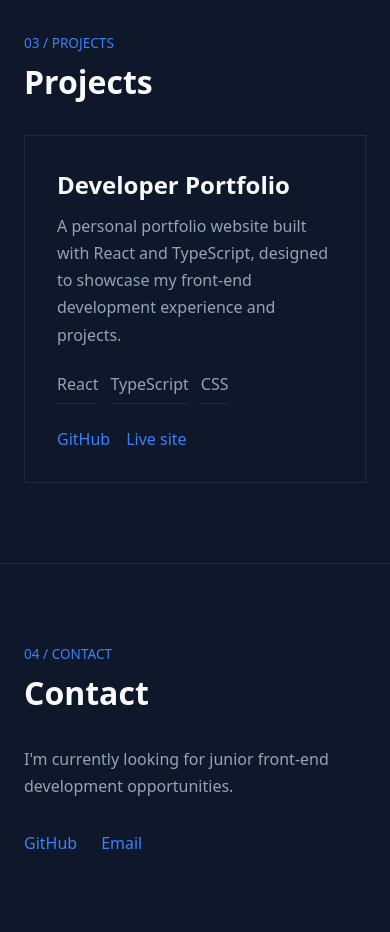
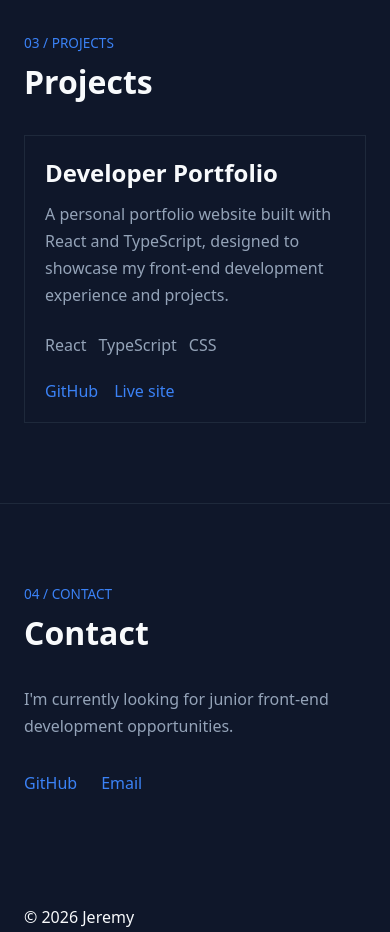
Before and after one commit to sjt-p/dev-portfolio, a React (Vite) app: page / in a window 390 px wide. Shown: the part 2020-2952 px from the top of the page. Built offline with nearby package versions, Linux system fonts and the light colour scheme.

Commit message:
Remove tag underlines and reduce card padding on mobile

```diff
--- a/src/components/Projects/Projects.css
+++ b/src/components/Projects/Projects.css
@@ -56,8 +56,6 @@
 
 .project-tech span {
   color: var(--color-text-muted);
-  padding-bottom: 0.5rem;
-  border-bottom: 1px solid var(--color-surface);
 }
 
 .project-links {
@@ -85,4 +83,8 @@
     grid-template-columns: 1fr;
     gap: 2rem;
   }
+
+  .project-card {
+    padding: 1.25rem;
+  }
 }
```
